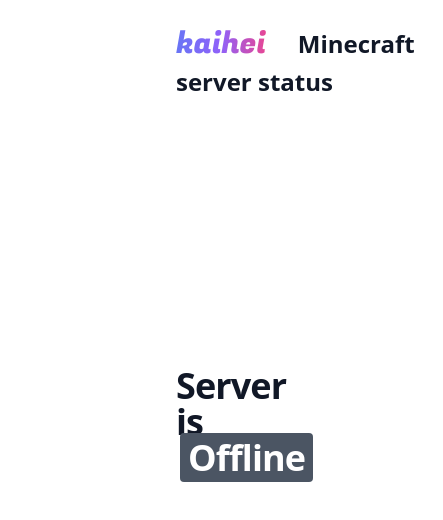
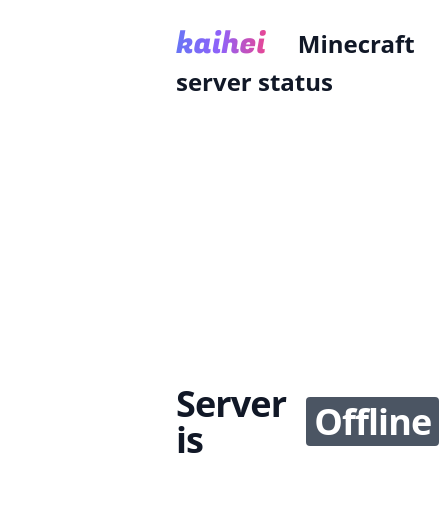
Before and after one commit to shmn7iii/kaihei-api, a Next.js app in the folder frontend/: page / in a window 390 px wide. Shown: the top 520 px of the page, 443 px wide, since content can reach past the window. Built offline with nearby package versions, Linux system fonts and the light colour scheme; no server answers.

Commit message:
refactor: cut out the common lines

```diff
--- a/frontend/src/app/page.tsx
+++ b/frontend/src/app/page.tsx
@@ -1,33 +1,11 @@
 "use client";
 
-import { useState } from "react";
-import { Loading } from "@/components/Loading";
-import { Offline } from "@/components/Offline";
-import { Online } from "@/components/Online";
-import { useKaiheiStatus } from "@/hooks/useKaiheiStatus";
+import { Heading } from "@/components/Heading";
 
 export const dynamic = "force-dynamic";
 
 const Content = (): JSX.Element => {
-  const [{ loading, error, result }] = useKaiheiStatus();
-  const [openModal, setOpenModal] = useState(false);
-
-  if (loading) return <Loading />;
-  if (error) return <Offline />;
-
-  return (
-    <>
-      {result.Online ? (
-        <Online
-          apiResponse={result.ApiResponse}
-          openModal={openModal}
-          setOpenModal={setOpenModal}
-        />
-      ) : (
-        <Offline />
-      )}
-    </>
-  );
+  return <Heading />;
 };
 
 export default function Home() {
--- /dev/null
+++ b/frontend/src/components/Heading.tsx
@@ -0,0 +1,34 @@
+import { useState } from "react";
+import { DetailsModal } from "./DetailsModal";
+import { Loading } from "./Loading";
+import { Offline } from "./Offline";
+import { Online } from "./Online";
+import { useKaiheiStatus } from "@/hooks/useKaiheiStatus";
+
+const Status = (): JSX.Element => {
+  const [{ loading, error, result }] = useKaiheiStatus();
+  const [openModal, setOpenModal] = useState(false);
+
+  if (loading) return <Loading />;
+  if (error) return <Offline />;
+
+  return (
+    <>
+      {result.Online ? <Online setOpenModal={setOpenModal} /> : <Offline />}
+      <DetailsModal
+        openModal={openModal}
+        setOpenModal={setOpenModal}
+        apiResponse={result.ApiResponse}
+      />
+    </>
+  );
+};
+
+export const Heading = () => {
+  return (
+    <div className="flex items-center gap-4 text-4xl font-extrabold leading-none tracking-tight text-gray-900 md:text-5xl lg:text-6xl ">
+      <h1>Server is</h1>
+      <Status />
+    </div>
+  );
+};
--- a/frontend/src/components/Loading.tsx
+++ b/frontend/src/components/Loading.tsx
@@ -2,13 +2,6 @@ import { Spinner } from "flowbite-react";
 
 export const Loading = () => {
   return (
-    <div className="flex items-center gap-4">
-      <h1 className="text-4xl font-extrabold leading-none tracking-tight text-gray-900 md:text-5xl lg:text-6xl">
-        Server is{" "}
-      </h1>
-      <div className="pt-2">
-        <Spinner color="gray" size="xl" aria-label="Loading" />
-      </div>
-    </div>
+    <Spinner className="ms-3" color="gray" size="xl" aria-label="Loading" />
   );
 };
--- a/frontend/src/components/Offline.tsx
+++ b/frontend/src/components/Offline.tsx
@@ -1,8 +1,7 @@
 export const Offline = () => {
   return (
-    <h1 className="text-4xl font-extrabold leading-none tracking-tight text-gray-900 md:text-5xl lg:text-6xl">
-      Server is{" "}
+    <button disabled={true}>
       <mark className="mx-1 px-2 text-white bg-gray-600 rounded">Offline</mark>
-    </h1>
+    </button>
   );
 };
--- a/frontend/src/components/Online.tsx
+++ b/frontend/src/components/Online.tsx
@@ -1,33 +1,15 @@
 import { Dispatch, SetStateAction } from "react";
-import { DetailsModal } from "./DetailsModal";
-import { ApiResponse } from "@/hooks/useKaiheiStatus";
 
-type StatusHeadingOnlineProps = {
-  apiResponse: ApiResponse | null;
-  openModal: boolean;
+type OnlineProps = {
   setOpenModal: Dispatch<SetStateAction<boolean>>;
 };
 
-export const Online = ({
-  apiResponse,
-  openModal,
-  setOpenModal,
-}: StatusHeadingOnlineProps) => {
+export const Online = ({ setOpenModal }: OnlineProps) => {
   return (
-    <>
-      <h1 className="text-4xl font-extrabold leading-none tracking-tight text-gray-900 md:text-5xl lg:text-6xl">
-        Server is{" "}
-        <button onClick={() => setOpenModal(true)}>
-          <mark className="mx-1 px-2 text-white bg-gradient-to-r from-indigo-500 via-purple-500 to-pink-500 rounded">
-            Online !
-          </mark>
-        </button>
-      </h1>
-      <DetailsModal
-        openModal={openModal}
-        setOpenModal={setOpenModal}
-        apiResponse={apiResponse}
-      />
-    </>
+    <button onClick={() => setOpenModal(true)}>
+      <mark className="mx-1 px-2 text-white bg-gradient-to-r from-indigo-500 via-purple-500 to-pink-500 rounded">
+        Online !
+      </mark>
+    </button>
   );
 };
```
